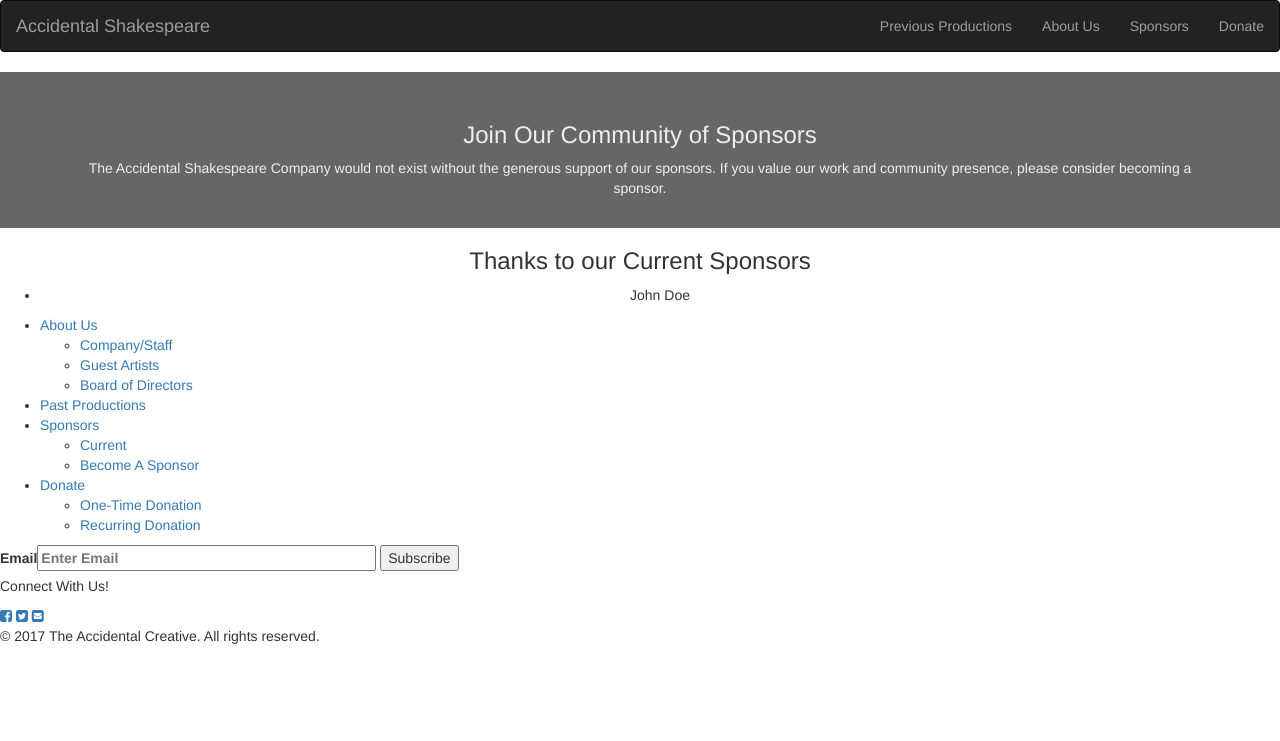
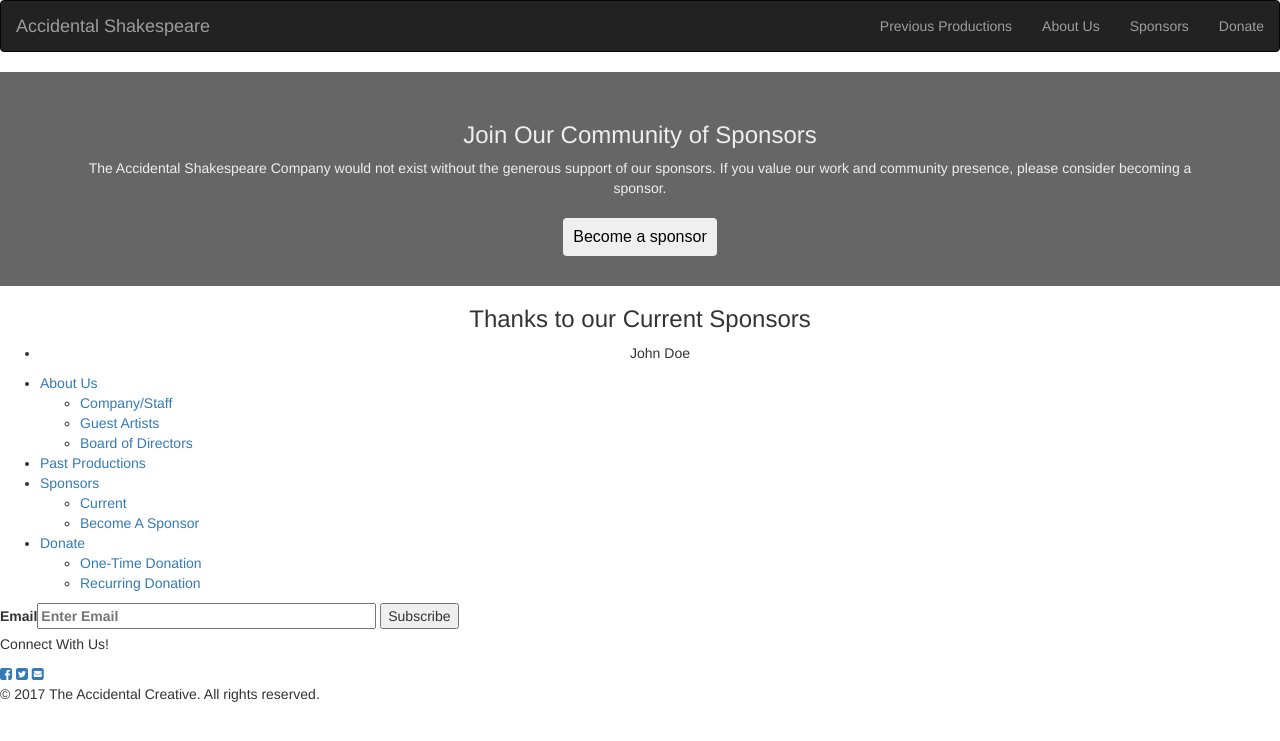
Before and after one commit to jepetersohn/company-site, a Jekyll site: the page built from sponsors.html, in a window 1280 px wide. Shown: the top 741 px of the page. Built offline with Jekyll 4.4.1, drawn with Linux system fonts in a browser that asks for light colours; nearby versions of some CDN libraries.

Commit message:
Reassembles features lost in Holly's sponsor refactor

```diff
--- a/_includes/current_sponsors.html
+++ b/_includes/current_sponsors.html
@@ -1,5 +1,5 @@
 <div id="current-sponsors-container">
-        <a class="current"></a>
+        <a name="current"></a>
         <h3>Thanks to our Current Sponsors</h3>
         <div id="current-sponsors-list">
             <ul>
--- a/_layouts/sponsor_show.html
+++ b/_layouts/sponsor_show.html
@@ -8,9 +8,10 @@
         {% include navbar.html %}
         </header>
         <div id="new-sponsor-container">
-            <!-- <Anchor tag for image -->
+            <a name="new"></a>
             <h3>Join Our Community of Sponsors</h3>
             <div>The Accidental Shakespeare Company would not exist without the generous support of our sponsors.  If you value our work and community presence, please consider becoming a sponsor.</div>
+            <a id="new-sponsor-button" href="mailto:accshakes@gmail.com?subject=New Sponsor Inquiry">Become a sponsor</a>
         </div>
         {% include current_sponsors.html %}
         {% include footer.html %}
--- a/assets/css/sponsors.css
+++ b/assets/css/sponsors.css
@@ -13,7 +13,7 @@
     display: inline-block; padding: 8px 8px;
     background: ButtonFace; color: ButtonText;
     border-style: solid; border-width: 2px;
-    border-color: ButtonShadow ButtonShadow ButtonShadow ButtonShadow;
+    border-color: ButtonHighlight ButtonShadow ButtonShadow ButtonHighlight;
     border-radius: 4px;
     margin: 20px 0px 0px 0px;
 }
--- a/index.html
+++ b/index.html
@@ -18,7 +18,7 @@ permalink: "/"
 </div>
 <div class="sponsors">
     {% include current_sponsors.html %}
-    <form action="/sponsors" class="button">
+    <form action="/sponsors#new" class="button">
         <input type="submit" value="Become A Sponsor" />
     </form>
 </div>
```
